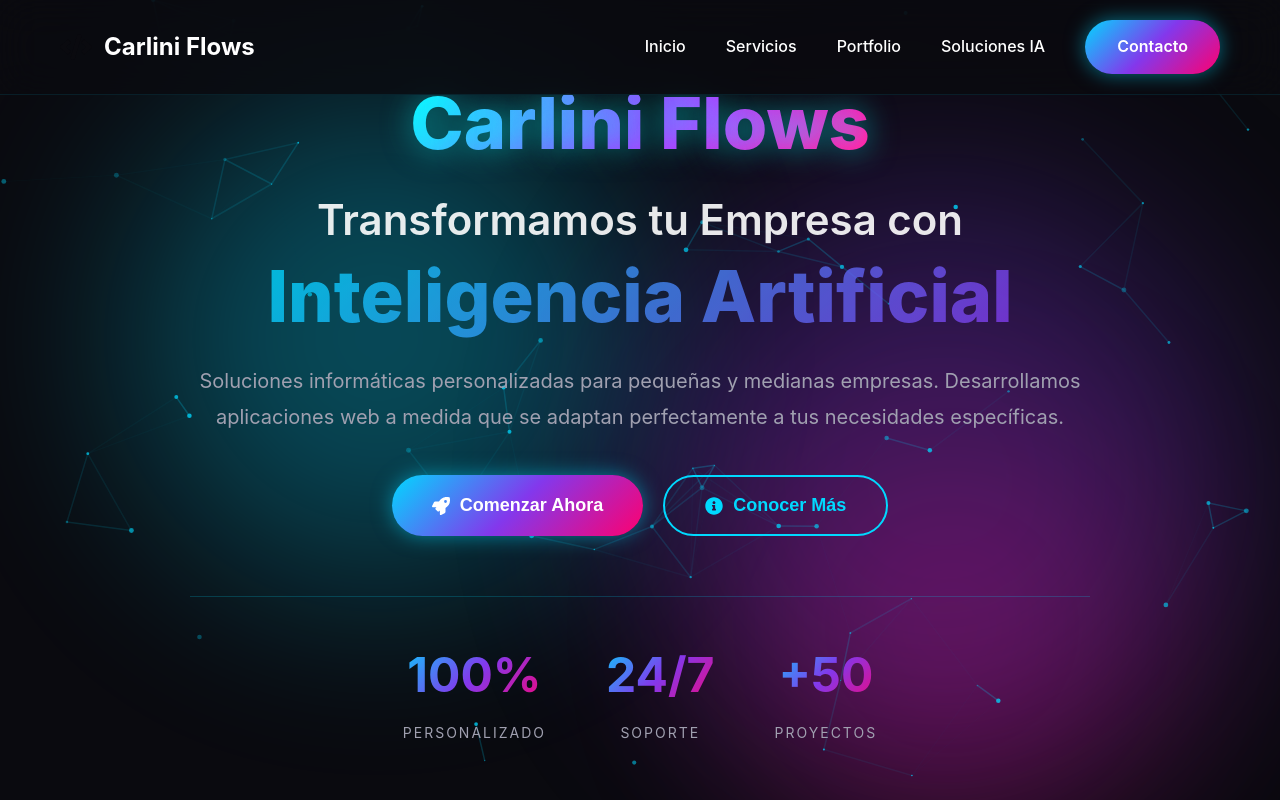
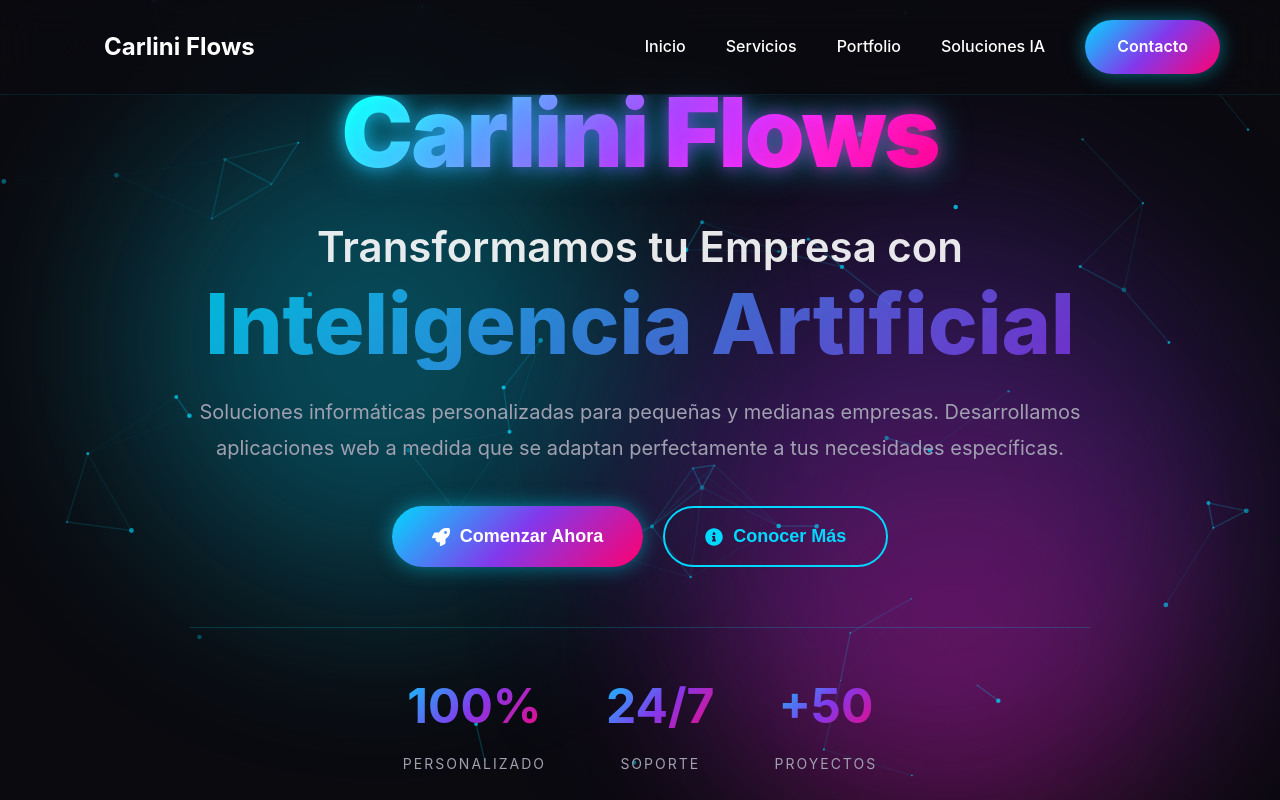
Before and after one commit to pepocero/carlini-flows, a React (Vite) app: page / in a window 1280 px wide. Shown: the top 800 px of the page. Built offline with nearby package versions, Linux system fonts and the light colour scheme.

Commit message:
Mejora de texto Carlini Flows

```diff
--- a/src/components/Hero/Hero.css
+++ b/src/components/Hero/Hero.css
@@ -63,9 +63,9 @@
 }
 
 .hero-title {
-  font-size: clamp(36px, 8vw, 72px);
+  font-size: clamp(42px, 9vw, 84px);
   font-weight: 800;
-  line-height: 1.2;
+  line-height: 1.1;
   margin-bottom: 24px;
   color: var(--text-white);
 }
@@ -83,8 +83,77 @@
   -webkit-text-fill-color: transparent;
   background-clip: text;
   display: inline-block;
-  filter: brightness(1.2);
-  text-shadow: 0 0 30px rgba(0, 217, 255, 0.5);
+  filter: brightness(1.4);
+  text-shadow:
+    0 0 20px rgba(0, 217, 255, 0.6),
+    0 0 40px rgba(131, 56, 236, 0.4),
+    0 0 60px rgba(255, 0, 110, 0.3),
+    0 0 0 2px rgba(0, 0, 0, 0.3);
+  font-size: clamp(48px, 10vw, 96px);
+  font-weight: 900;
+  letter-spacing: -2px;
+  position: relative;
+  animation: titleGlow 3s ease-in-out infinite alternate;
+}
+
+.gradient-text-main::before {
+  content: 'Carlini Flows';
+  position: absolute;
+  top: 0;
+  left: 0;
+  background: linear-gradient(135deg, #00D9FF 0%, #8338EC 50%, #FF006E 100%);
+  -webkit-background-clip: text;
+  -webkit-text-fill-color: transparent;
+  background-clip: text;
+  filter: blur(8px);
+  opacity: 0.6;
+  z-index: -1;
+  animation: titleBlur 3s ease-in-out infinite alternate;
+}
+
+@keyframes titleGlow {
+  0% {
+    filter: brightness(1.4) drop-shadow(0 0 15px rgba(0, 217, 255, 0.5));
+    text-shadow:
+      0 0 20px rgba(0, 217, 255, 0.6),
+      0 0 40px rgba(131, 56, 236, 0.4),
+      0 0 60px rgba(255, 0, 110, 0.3),
+      0 0 0 2px rgba(0, 0, 0, 0.3);
+  }
+  100% {
+    filter: brightness(1.7) drop-shadow(0 0 25px rgba(0, 217, 255, 0.8));
+    text-shadow:
+      0 0 30px rgba(0, 217, 255, 0.8),
+      0 0 50px rgba(131, 56, 236, 0.6),
+      0 0 70px rgba(255, 0, 110, 0.5),
+      0 0 0 3px rgba(0, 0, 0, 0.4);
+  }
+}
+
+@keyframes titleBlur {
+  0% {
+    filter: blur(8px) brightness(0.8);
+  }
+  100% {
+    filter: blur(12px) brightness(1.2);
+  }
+}
+
+/* Efecto de pulso adicional para el título principal */
+.gradient-text-main:hover {
+  animation: titlePulse 0.6s ease-in-out;
+}
+
+@keyframes titlePulse {
+  0% {
+    transform: scale(1);
+  }
+  50% {
+    transform: scale(1.05);
+  }
+  100% {
+    transform: scale(1);
+  }
 }
 
 .gradient-text-secondary {
```
